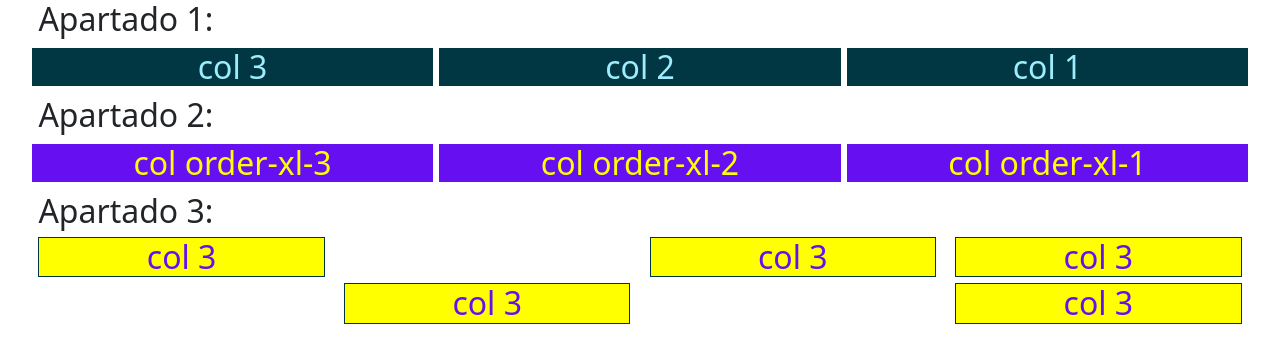
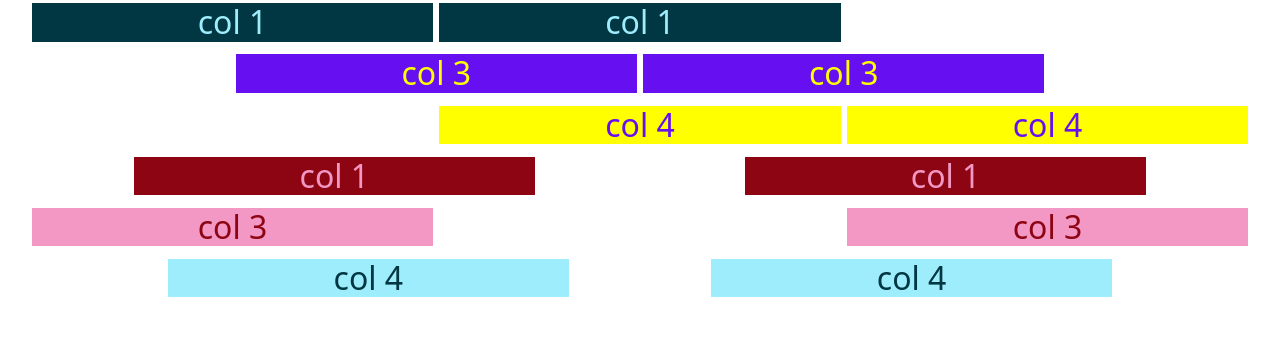
Before and after one commit to LiaPuigmi/bootstrapExercises, a website: page index12.html in a window 1280 px wide. Drawn offline with nearby package versions, Linux system fonts and the light colour scheme.

Commit message:
gridResponive2Doing

```diff
--- a/index12.html
+++ b/index12.html
@@ -7,54 +7,55 @@
     <link rel="stylesheet" href="style5.css">
 </head>
 <body class="vh-100 ms-5 me-5">
-    <div class="h1">Apartado 1:</div>
-    <div class="col">
-        <div class="row">
-            <div class="col-4 p-1 order-last">
+        <div class="row justify-content-start">
+            <div class="col-4 p-1">
                 <h1 class="bg-dark text-light text-center">col 1</h1>
             </div>
             <div class="col-4 p-1">
-                <h1 class="bg-dark text-light text-center">col 2</h1>
-            </div>
-            <div class="col-4 p-1 order-first">
-                <h1 class="bg-dark text-light text-center">col 3</h1>
+                <h1 class="bg-dark text-light text-center">col 1</h1>
             </div>
         </div>
-    </div>
-    <div class="h1">Apartado 2:</div>
-    <div class="col">
-        <div class="row">
-             <div class="col order-xl-3 order-first p-1">
-                <h1 class="bg-primary text-secondary text-center">col order-xl-1</h1>
+        <div class="row justify-content-center">
+             <div class="col-4 p-1">
+                <h1 class="bg-primary text-secondary text-center">col 3</h1>
             </div>
-            <div class="col order-xl-2 p-1">
-                <h1 class="bg-primary text-secondary text-center">col order-xl-2</h1>
-            </div>
-            <div class="col order-xl-1 order-last p-1">
-                <h1 class="bg-primary text-secondary text-center">col order-xl-3</h1>
+            <div class="col-4 p-1">
+                <h1 class="bg-primary text-secondary text-center">col 3</h1>
             </div>
         </div>
-    </div>
-    <div class="h1">Apartado 3:</div>
-        <div class="row">
-            <div class="col-3">
-                <h1 class="border border-dark bg-secondary text-primary text-center">col 3</h1>
+        <div class="row justify-content-end">
+            <div class="col-4 p-1">
+                <h1 class="bg-secondary text-primary text-center">col 4</h1>
             </div>
-            <div class="col-3 offset-3 ml-auto">
-                <h1 class="border border-dark bg-secondary text-primary text-center">col 3</h1>
-            </div>
-            <div class="col-3">
-                <h1 class="border border-dark bg-secondary text-primary text-center">col 3</h1>
+            <div class="col-4 p-1">
+                <h1 class="bg-secondary text-primary text-center">col 4</h1>
             </div>
         </div>
-        <div class="row">
-            <div class="col-3 offset-3 ml-auto">
-                <h1 class="border border-dark bg-secondary text-primary text-center">col 3</h1>
+        <div class="row justify-content-around">
+            <div class="col-4 p-1">
+                <h1 class="bg-danger text-warning text-center">col 1</h1>
             </div>
-            <div class="col-3 offset-3 ml-auto">
-                <h1 class="border border-dark bg-secondary text-primary text-center">col 3</h1>
+            <div class="col-4 p-1">
+                <h1 class="bg-danger text-warning text-center">col 1</h1>
             </div>
         </div>
+        <div class="row justify-content-between">
+             <div class="col-4 p-1">
+                <h1 class="bg-warning text-danger text-center">col 3</h1>
+            </div>
+            <div class="col-4 p-1">
+                <h1 class="bg-warning text-danger text-center">col 3</h1>
+            </div>
+        </div>
+        <div class="row justify-content-evenly">
+            <div class="col-4 p-1">
+                <h1 class="bg-light text-dark text-center">col 4</h1>
+            </div>
+            <div class="col-4 p-1">
+                <h1 class="bg-light text-dark text-center">col 4</h1>
+            </div>
+        </div>
+
 
     <script src="https://cdn.jsdelivr.net/npm/@popperjs/core@2.11.8/dist/umd/popper.min.js" integrity="sha384-I7E8VVD/ismYTF4hNIPjVp/Zjvgyol6VFvRkX/vR+Vc4jQkC+hVqc2pM8ODewa9r" crossorigin="anonymous"></script>
     <script src="https://cdn.jsdelivr.net/npm/bootstrap@5.3.2/dist/js/bootstrap.min.js" integrity="sha384-BBtl+eGJRgqQAUMxJ7pMwbEyER4l1g+O15P+16Ep7Q9Q+zqX6gSbd85u4mG4QzX+" crossorigin="anonymous"></script>
```
Also changed, not shown: index16.html (added, +38 -0 lines).
